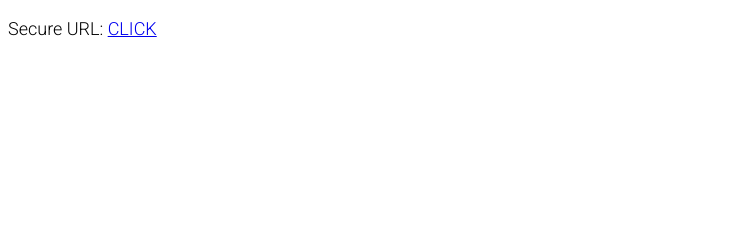
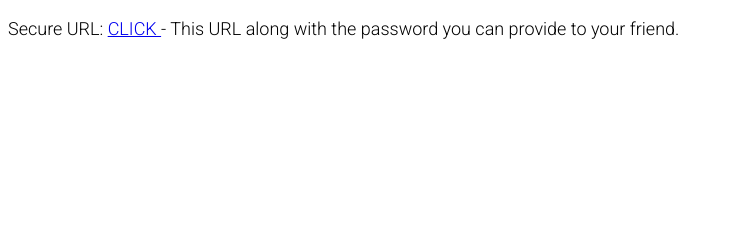
Before and after one commit to imatw4r/django-secure-url, a Django app: template secure_urls/secure_resource/templates/detail.html in a window 1280 px wide. Shown: the part 160-400 px from the top of the page, without its empty margins (0-732 px from the left). Run offline with Django 3.2, Linux system fonts and the light colour scheme; the template is opened without the code that fills it, so the values that code supplies are empty; parts of the project's set-up code (start-up, migrations or seed data) failed here and were passed over; some libraries are stand-ins or nearby versions.

Commit message:
- Add information regarding the Secure URL in detail.html template

```diff
--- a/secure_urls/secure_resource/templates/detail.html
+++ b/secure_urls/secure_resource/templates/detail.html
@@ -8,5 +8,8 @@
   <a href="{% url 'resources:element-redirect' object.redirect.pk %}">
     CLICK
   </a>
+  - This URL along with the password you can provide to your friend.
 </p>
+
+<br />
 {% endblock content %}
```
